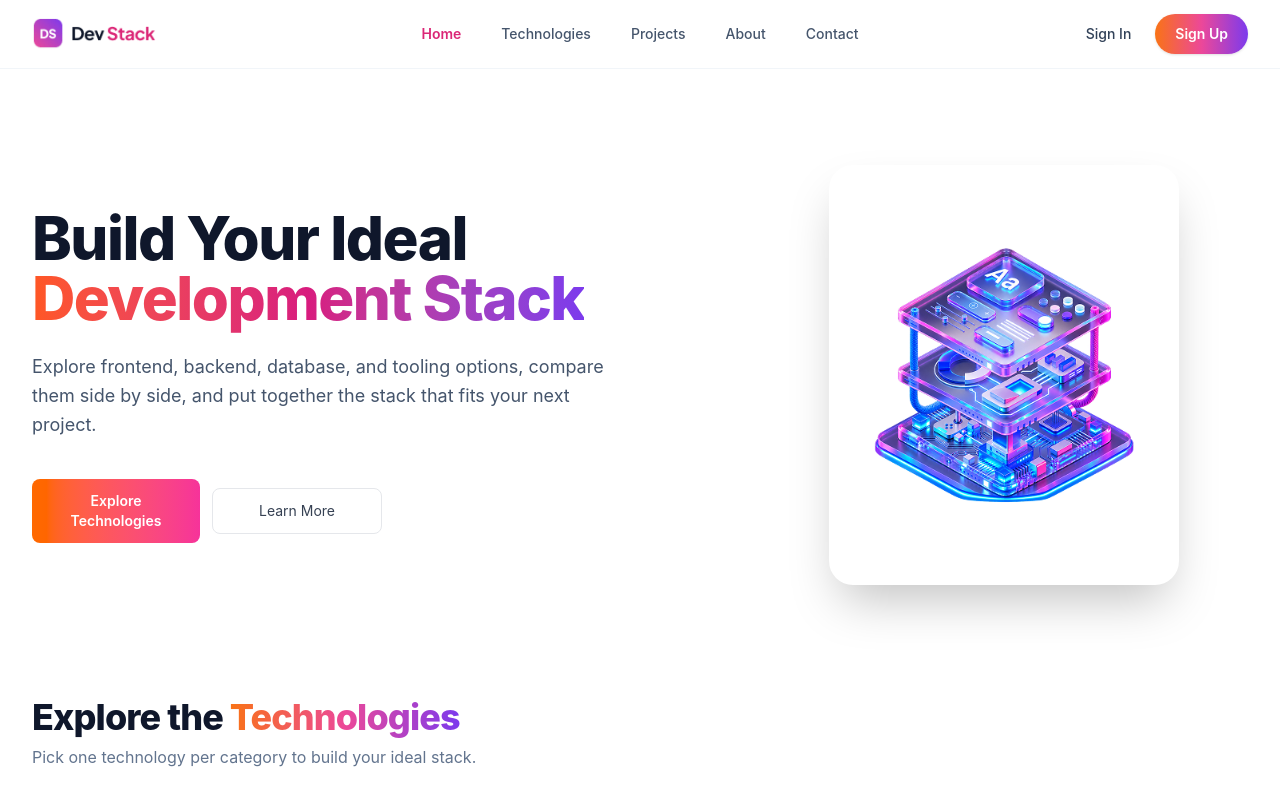
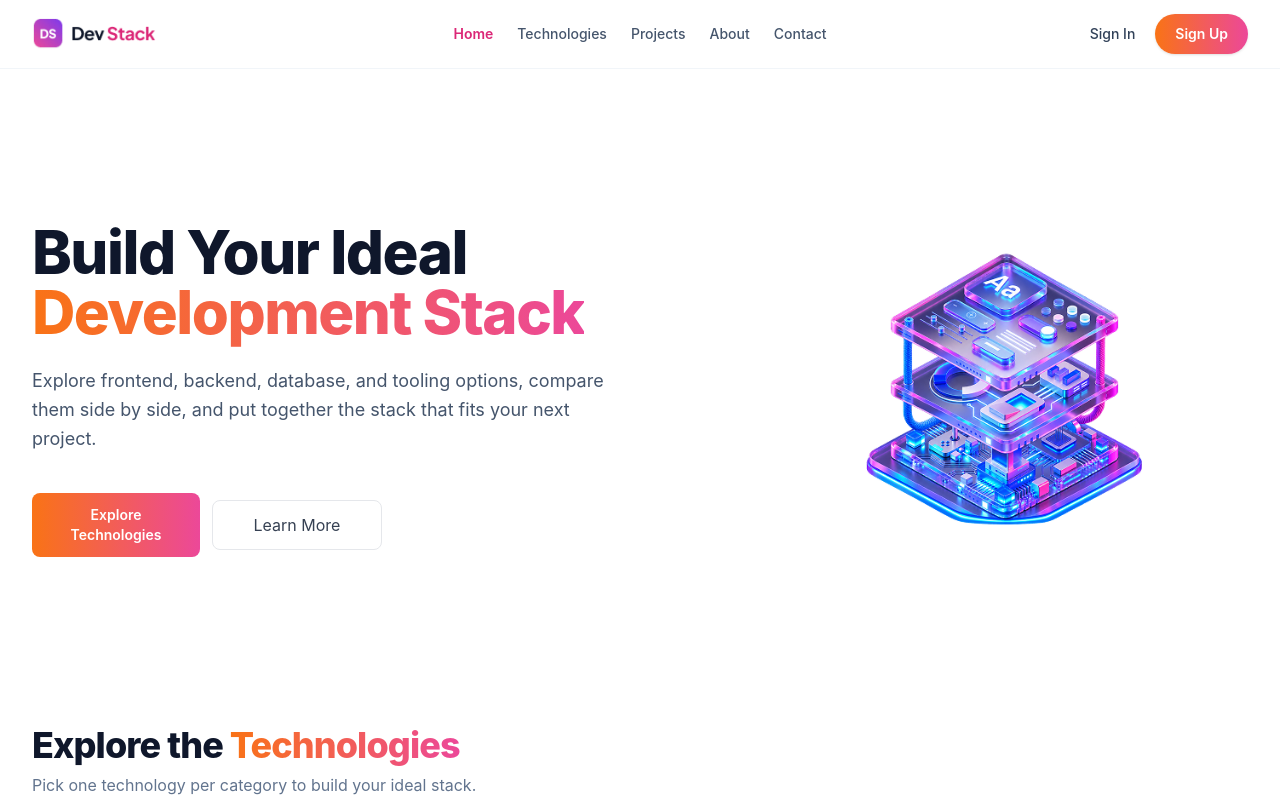
Before and after one commit to borshon07/B-14-A05--DevStack-, a React (Vite) app: page / in a window 1280 px wide. Shown: the top 800 px of the page. Built offline with nearby package versions, Linux system fonts and the light colour scheme.

Commit message:
Update Index.css and MainHeros

```diff
--- a/src/MainHeros/HeroSection.tsx
+++ b/src/MainHeros/HeroSection.tsx
@@ -3,11 +3,11 @@ import bannerImage from "../assets/banner-stack.png";
 export default function HeroSection() {
   return (
     <div className="grid w-full max-w-[1216px] grid-cols-1 gap-8 lg:grid-cols-12">
-      <div className="flex flex-col justify-center lg:col-span-7 lg:pr-8">
+      <div className="flex flex-col items-center justify-center text-center lg:col-span-7 lg:items-start lg:pr-8 lg:text-left">
         <h1 className="text-4xl font-extrabold leading-tight tracking-[-1.5px] text-slate-900 sm:text-5xl lg:text-[60px] lg:leading-[60px]">
           Build Your Ideal
           <br />
-          <span className="bg-gradient-to-r from-[#ff5722] via-[#d81b7e] to-[#7c3aed] bg-clip-text text-transparent hover:bg-gradient-to-l hover:from-[#ff5722] hover:via-[#d81b7e] hover:to-[#7c3aed]">
+          <span className="text-gradient-brand transition hover:opacity-100">
             Development Stack
           </span>
         </h1>
@@ -17,29 +17,22 @@ export default function HeroSection() {
           side by side, and put together the stack that fits your next project.
         </p>
 
-        <div className="mt-10 flex flex-col gap-3 sm:flex-row sm:items-center">
-          <button className="rounded-lg bg-gradient-to-r from-orange-500 to-pink-500 px-4 py-3 text-sm font-semibold text-white sm:w-[168px]  hover:from-pink-500 hover:to-orange-500 transition-colors">
+        <div className="mt-10 flex flex-col items-center gap-3 sm:flex-row sm:items-center">
+          <button className="bg-gradient-brand w-full rounded-lg px-4 py-3 text-sm font-semibold text-white transition sm:w-[168px]">
             Explore Technologies
           </button>
-
-          <button className="rounded-lg border border-gray-200 bg-white px-4 py-3 text-sm text-gray-700 sm:w-[170px] hover:bg-black hover:text-white transition-colors">
+          <button className="w-full rounded-lg border border-gray-200 bg-white px-4 py-3 text-md text-gray-700 transition hover:bg-black hover:text-white sm:w-[170px]">
             Learn More
           </button>
         </div>
       </div>
 
-      <div className="flex h-[280px] items-center justify-center sm:h-[350px] lg:col-span-5 lg:h-[420px]">
-        <div className="relative h-full w-full max-w-[350px]">
-          <div className="absolute -left-6 -top-6 h-56 w-56 rounded-full bg-white/25 blur-3xl" />
-          <div className="absolute -bottom-6 -right-6 h-56 w-56 rounded-full bg-white/25 blur-3xl" />
-          <div className="relative flex h-full w-full items-center justify-center rounded-3xl shadow-2xl">
-            <img
-              src={bannerImage}
-              alt="Tech Stack Banner"
-              className="h-full w-full object-cover rounded-3xl"
-            />
-          </div>
-        </div>
+      <div className="flex w-full items-center justify-center px-6 sm:px-10 lg:col-span-5 lg:px-0">
+        <img
+          src={bannerImage}
+          alt="Tech Stack Banner"
+          className="aspect-[489/449] w-full max-w-[560px] object-contain lg:max-w-[560px]"
+        />
       </div>
     </div>
   );
--- a/src/MainHeros/MainContent.tsx
+++ b/src/MainHeros/MainContent.tsx
@@ -3,7 +3,7 @@ import TechCatalogSection from "./TechCatalogSection";
 
 export default function MainContent() {
   return (
-    <div className="flex flex-col items-center gap-28 pt-24">
+    <div className="flex flex-col items-center gap-12 pt-12 sm:gap-16 sm:pt-16 lg:gap-28 lg:pt-24">
       <HeroSection />
       <TechCatalogSection />
     </div>
--- a/src/MainHeros/Nav.tsx
+++ b/src/MainHeros/Nav.tsx
@@ -40,6 +40,7 @@ export default function Nav() {
       }`}
     >
       {/* Main Navbar */}
+      {/* Main Navbar */}
       <div
         className="
     mx-auto
@@ -56,22 +57,22 @@ export default function Nav() {
         {/* ================= LEFT ================= */}
 
         {/* Mobile: Hamburger */}
-        <div className="flex items-center justify-start">
+        <div className="flex shrink-0 items-center justify-start">
           <button
             onClick={() => setIsOpen((prev) => !prev)}
             aria-label="Toggle menu"
             aria-expanded={isOpen}
-            className="flex items-center justify-center text-slate-700 lg:hidden"
+            className="flex items-center justify-center text-slate-700 xl:hidden"
           >
             {isOpen ? (
-              <X size={22} />
+              <X size={20} />
             ) : (
-              <img src={hamburgerIcon} alt="Menu" className="h-6 w-6" />
+              <img src={hamburgerIcon} alt="Menu" className="h-5 w-5" />
             )}
           </button>
 
           {/* Desktop: Logo */}
-          <a href="/" className="hidden items-center gap-2.5 lg:flex">
+          <a href="/" className="hidden items-center gap-2.5 xl:flex">
             <img src={logoImage} alt="DevStack Logo" className="h-8 w-auto" />
           </a>
         </div>
@@ -79,18 +80,18 @@ export default function Nav() {
         {/* ================= CENTER ================= */}
 
         {/* Mobile: Logo */}
-        <a href="/" className="flex justify-self-center lg:hidden">
+        <a href="/" className="flex justify-self-center xl:hidden">
           <img src={logoImage} alt="DevStack Logo" className="h-8 w-auto" />
         </a>
 
         {/* Desktop: Nav Links */}
-        <nav className="hidden items-center justify-self-center gap-10 lg:flex">
+        <nav className="hidden items-center justify-self-center gap-6 xl:flex">
           {navLinks.map((link) => (
             <a
               key={link.href}
               href={link.href}
               onClick={() => setActiveLink(link.href)}
-              className={`text-sm transition-colors ${
+              className={`whitespace-nowrap text-sm transition-colors ${
                 activeLink === link.href
                   ? "font-semibold text-[#db2777]"
                   : "font-medium text-slate-600 hover:text-slate-900"
@@ -102,22 +103,17 @@ export default function Nav() {
         </nav>
 
         {/*  Sign Up - Sign In buttons */}
-
-        <div className="flex items-center justify-self-end gap-2 sm:gap-4 lg:gap-6">
-          {/* Sign In - plain text link, no gradient background */}
-
+        <div className="flex shrink-0 items-center justify-self-end gap-2 sm:gap-3 xl:gap-5">
           <a
             href="/signin"
-            className="text-sm font-medium text-slate-700 transition-colors hover:text-slate-900"
+            className="hidden whitespace-nowrap text-sm font-medium text-slate-700 hover:text-slate-900 xl:block"
           >
             Sign In
           </a>
 
-          {/* Sign Up - gradient background button */}
-
           <a
             href="/signup"
-            className="bg-gradient-brand rounded-full px-4 py-2 text-sm font-semibold text-white shadow-sm transition-opacity hover:opacity-90 sm:px-5 sm:py-2.5"
+            className="bg-gradient-brand whitespace-nowrap rounded-full px-3 py-2 text-xs font-semibold text-white shadow-sm transition-opacity hover:opacity-90 sm:px-5 sm:py-2.5 sm:text-sm"
           >
             Sign Up
           </a>
@@ -137,7 +133,7 @@ export default function Nav() {
       bg-white
       px-4
       py-3
-            lg:hidden
+      xl:hidden
     "
         >
           {navLinks.map((link) => (
@@ -157,6 +153,16 @@ export default function Nav() {
               {link.label}
             </a>
           ))}
+
+          {/* Sign In - only visible inside mobile menu */}
+
+          <a
+            href="/signin"
+            onClick={() => setIsOpen(false)}
+            className="rounded-md px-3 py-2 text-sm font-medium text-slate-600 hover:bg-slate-50"
+          >
+            Sign In
+          </a>
         </nav>
       )}
     </header>
--- a/src/index.css
+++ b/src/index.css
@@ -16,3 +16,27 @@
 .bg-gradient-brand {
   background-image: var(--gradient-brand);
 }
+.text-gradient-brand {
+  background-image: var(--gradient-brand);
+  background-size: 200% auto;
+  background-position: 0% center;
+  -webkit-background-clip: text;
+  background-clip: text;
+  color: transparent;
+  transition: background-position 0.5s ease;
+}
+
+.text-gradient-brand:hover {
+  background-position: 100% center;
+}
+
+.bg-gradient-brand {
+  background-image: var(--gradient-brand);
+  background-size: 200% auto;
+  background-position: 0% center;
+  transition: background-position 0.5s ease;
+}
+
+.bg-gradient-brand:hover {
+  background-position: 100% center;
+}
```
Lines whose indentation alone changed are shown as unchanged.
